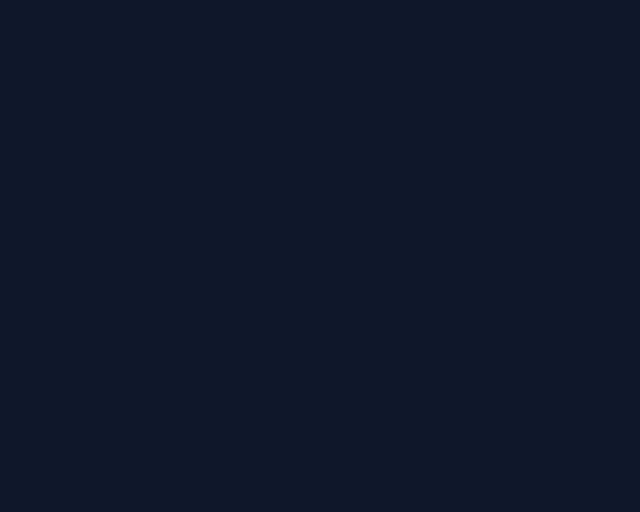
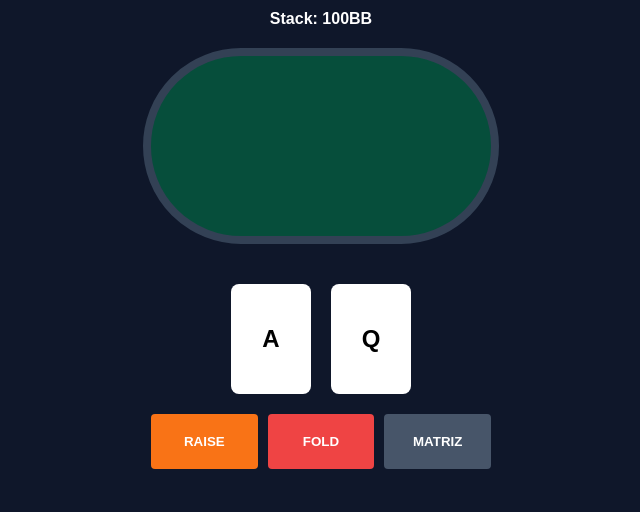
Before and after one commit to donaldsonnunes/gtotrainer, a plain HTML site: page index.html in a window 1280 px wide. Shown: the whole page, without its empty margins (319-959 px from the left). Drawn offline with Linux system fonts and the light colour scheme.

Commit message:
Atualizar o index.html

```diff
--- a/index.html
+++ b/index.html
@@ -1,41 +1,58 @@
 <!DOCTYPE html>
-<html lang="pt-PT">
+<html lang="pt-BR">
 <head>
     <meta charset="UTF-8">
-    <meta name="viewport" content="width=device-width, initial-scale=1.0, maximum-scale=1.0, user-scalable=no">
-    <title>GTO Trainer Pro</title>
+    <meta name="viewport" content="width=device-width, initial-scale=1.0">
+    <title>GTO Trainer</title>
     <style>
-        :root { --bg-color: #0f172a; --table-color: #064e3b; --raise-color: #f97316; --fold-color: #ef4444; }
+        body { margin: 0; background: #0f172a; color: white; display: flex; flex-direction: column; align-items: center; font-family: sans-serif; }
+        .table { width: 340px; height: 180px; background: #064e3b; border-radius: 100px; margin: 20px; border: 8px solid #334155; position: relative; }
+        .card-container { display: flex; gap: 20px; margin: 20px; }
+        .card { width: 80px; height: 110px; background: white; color: black; border-radius: 8px; display: flex; flex-direction: column; align-items: center; justify-content: center; font-weight: bold; font-size: 1.5rem; }
+        .btn-group { display: flex; gap: 10px; width: 340px; }
+        .btn { flex: 1; padding: 20px; border: none; font-weight: bold; color: white; cursor: pointer; border-radius: 4px; }
+    </style>
+</head>
+<body>
 
-        /* Reset para ocupar a largura total do ecrã */
-        * { box-sizing: border-box; }
-        body {
-            font-family: -apple-system, BlinkMacSystemFont, "Segoe UI", Roboto, Helvetica, Arial, sans-serif;
-            background: var(--bg-color);
-            color: white;
-            display: flex;
-            flex-direction: column;
-            align-items: center;
-            margin: 0;
-            padding: 15px;
-            min-height: 100vh;
+    <div id="stackText" style="margin-top: 10px; font-weight: bold;">Stack: --</div>
+    <div class="table" id="table"></div>
+    <div class="card-container" id="visualCards"></div>
+
+    <div class="btn-group">
+        <button class="btn" style="background: #f97316;" onclick="checkAction('raise')">RAISE</button>
+        <button class="btn" style="background: #ef4444;" onclick="checkAction('fold')">FOLD</button>
+        <button class="btn" style="background: #475569;" onclick="toggleMatrix()">MATRIZ</button>
+    </div>
+    <p id="feedback" style="margin: 20px; font-weight: bold;"></p>
+
+    <script>
+        // Lógica de Sorteio (Mantendo o que funcionava)
+        const stacks = ["100bb", "60bb", "30bb", "20bb"];
+        let db = {}, currentHand = "", currentPos = "";
+
+        async function nextRound() {
+            let stack = stacks[Math.floor(Math.random() * stacks.length)];
+            const res = await fetch(`./${stack}.json?t=${Date.now()}`);
+            db = await res.json();
+
+            // Simulação de cartas (A, Q)
+            currentHand = "AQ";
+            document.getElementById('stackText').innerText = "Stack: " + stack.toUpperCase();
+            renderCards();
         }
 
-        /* Containers responsivos (usando %) */
-        .header-top { width: 100%; max-width: 500px; display: flex; justify-content: space-between; margin-bottom: 15px; }
-        .stack-box { background: #d97706; padding: 6px 15px; border-radius: 6px; font-weight: 800; font-size: 1rem; }
+        function renderCards() {
+            document.getElementById('visualCards').innerHTML = `
+                <div class="card">A</div>
+                <div class="card">Q</div>
+            `;
+        }
 
-        .table { width: 100%; max-width: 500px; aspect-ratio: 2 / 1; background: var(--table-color); border-radius: 50%; margin: 20px 0; border: 10px solid #334155; position: relative; }
+        function checkAction(a) { document.getElementById('feedback').innerText = "Ação: " + a; setTimeout(nextRound, 800); }
+        function toggleMatrix() { alert("Matriz"); }
 
-        /* Aumentei a fonte dos assentos */
-        .seat { position: absolute; background: #1e293b; padding: 5px 10px; border-radius: 5px; font-size: 12px; border: 1px solid #475569; color: #94a3b8; }
-
-        /* Cartas maiores e fluidas */
-        .hand-container { display: flex; gap: 20px; margin: 30px 0; }
-        .card { width: 22vw; max-width: 100px; height: 30vw; max-height: 140px; background: white; color: black; border-radius: 10px; display: flex; flex-direction: column; align-items: center; justify-content: space-between; padding: 10px; font-weight: 700; font-size: 1.8rem; box-shadow: 0 4px 6px rgba(0,0,0,0.3); }
-        .suit-big { font-size: 4rem; }
-
-        /* Botões robustos */
-        .actions { display: grid; grid-template-columns: 1fr 1fr 1fr; gap: 10px; width: 100%; max-width: 500px; }
-        .btn-ui { padding: 20px 0; border: none; font-weight: 800; cursor: pointer; border-radius: 8px; font-size: 1.1rem; }
-    </style>
+        window.onload = nextRound;
+    </script>
+</body>
+</html>
```
